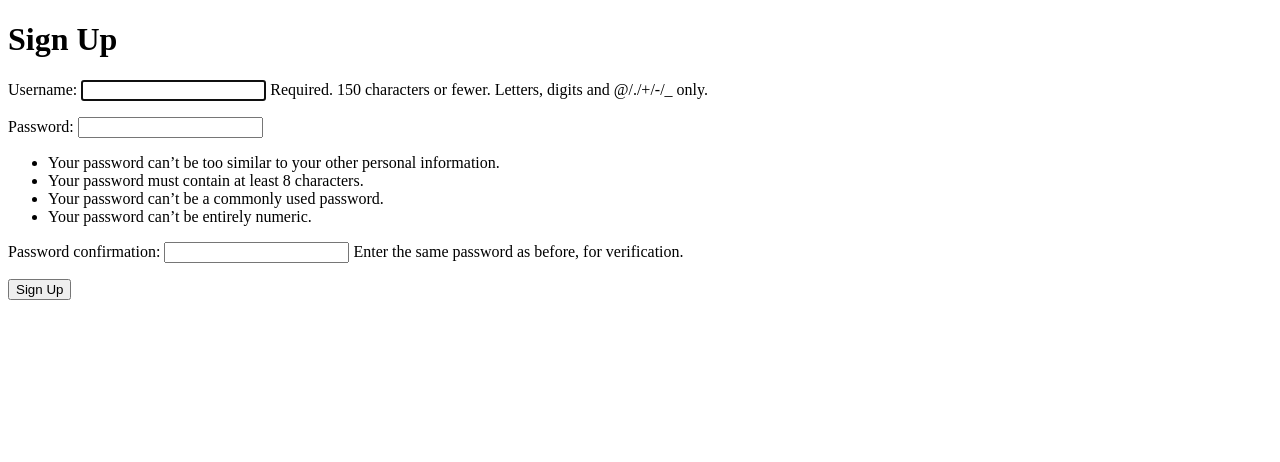
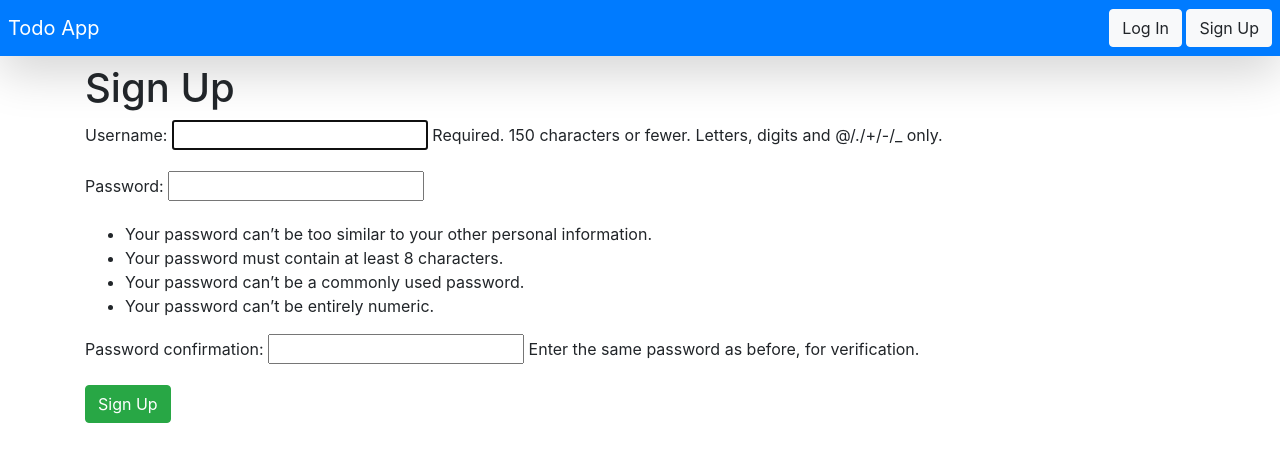
Before and after one commit to pres220/django-todo-app, a Django app: page /users/signup/ in a window 1280 px wide. Shown: the top 462 px of the page. Run offline with Django 3.2, Linux system fonts and the light colour scheme; some libraries are stand-ins or nearby versions.

Commit message:
Add Bootstrap navbar and styling

```diff
--- a/templates/base.html
+++ b/templates/base.html
@@ -2,10 +2,44 @@
 <html lang="en">
 <head>
     <meta charset="UTF-8">
+    <meta name="viewport" content="width=device-width, initial-scale=1, shrink-to-fit=no">
     <title>{% block title %}Todo App{% endblock title %}</title>
+    <link rel="stylesheet" href="https://stackpath.bootstrapcdn.com/bootstrap/4.4.1/css/bootstrap.min.css" integrity="sha384-Vkoo8x4CGsO3+Hhxv8T/Q5PaXtkKtu6ug5TOeNV6gBiFeWPGFN9MuhOf23Q9Ifjh" crossorigin="anonymous">
 </head>
 <body>
+    <nav class="nav navbar-expand-sm navbar-dark bg-primary p-2 mb-2 shadow-lg">
+        <a class="navbar-brand" href="{% url 'home' %}">Todo App</a>
+        <button class="navbar-toggler" type="button" data-toggle="collapse" data-target="#navbar-content">
+            <span class="navbar-toggler-icon"></span>
+        </button>
+        <div class="collapse navbar-collapse" id="navbar-content">
+            {% if user.is_authenticated %}
+            <ul class="navbar-nav ml-auto">
+                <li class="nav-item dropdown">
+                    <a class="nav-link dropdown-toggle" href="#" data-toggle="dropdown">
+                        {{ user.username }}
+                    </a>
+                    <div class="dropdown-menu dropdown-menu-right">
+                        <a class="dropdown-item" href="#">Change Password</a>
+                        <div class="dropdown-divider"></div>
+                        <a class="dropdown-item" href="{% url 'logout' %}">Log Out</a>
+                    </div>
+                </li>
+            </ul>
+            {% else %}
+                <div class="ml-auto">
+                    <a class="btn btn-light" href="{% url 'login' %}">Log In</a>
+                    <a class="btn btn-light" href="{% url 'signup' %}">Sign Up</a>
+                </div>
+            {% endif %}
+        </div>
+    </nav>
+    <div class="container">
     {% block content %}
     {% endblock content %}
+    </div>
+    <script src="https://code.jquery.com/jquery-3.4.1.slim.min.js" integrity="sha384-J6qa4849blE2+poT4WnyKhv5vZF5SrPo0iEjwBvKU7imGFAV0wwj1yYfoRSJoZ+n" crossorigin="anonymous"></script>
+    <script src="https://cdn.jsdelivr.net/npm/popper.js@1.16.0/dist/umd/popper.min.js" integrity="sha384-Q6E9RHvbIyZFJoft+2mJbHaEWldlvI9IOYy5n3zV9zzTtmI3UksdQRVvoxMfooAo" crossorigin="anonymous"></script>
+    <script src="https://stackpath.bootstrapcdn.com/bootstrap/4.4.1/js/bootstrap.min.js" integrity="sha384-wfSDF2E50Y2D1uUdj0O3uMBJnjuUD4Ih7YwaYd1iqfktj0Uod8GCExl3Og8ifwB6" crossorigin="anonymous"></script>
 </body>
 </html>
--- a/templates/registration/login.html
+++ b/templates/registration/login.html
@@ -7,6 +7,6 @@
 <form action="" method="post">
     {% csrf_token %}
     {{ form.as_p }}
-    <button type="submit">Log In</button>
+    <button class="btn btn-success" type="submit">Log In</button>
 </form>
 {% endblock content %}
--- a/templates/signup.html
+++ b/templates/signup.html
@@ -7,6 +7,6 @@
     <form action="" method="post">
         {% csrf_token %}
         {{ form.as_p }}
-        <button type="submit">Sign Up</button>
+        <button class="btn btn-success" type="submit">Sign Up</button>
     </form>
 {% endblock content %}
```
